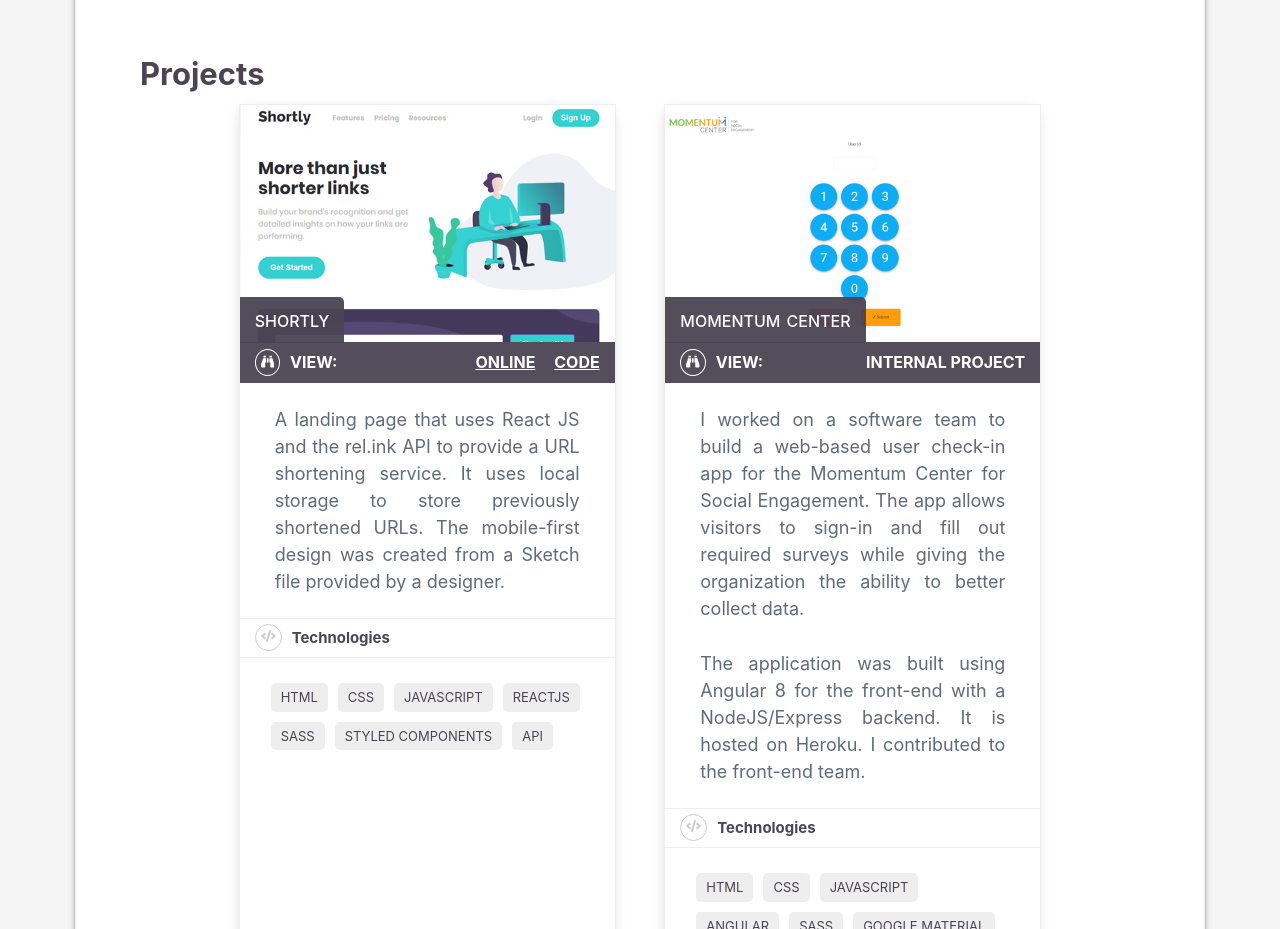
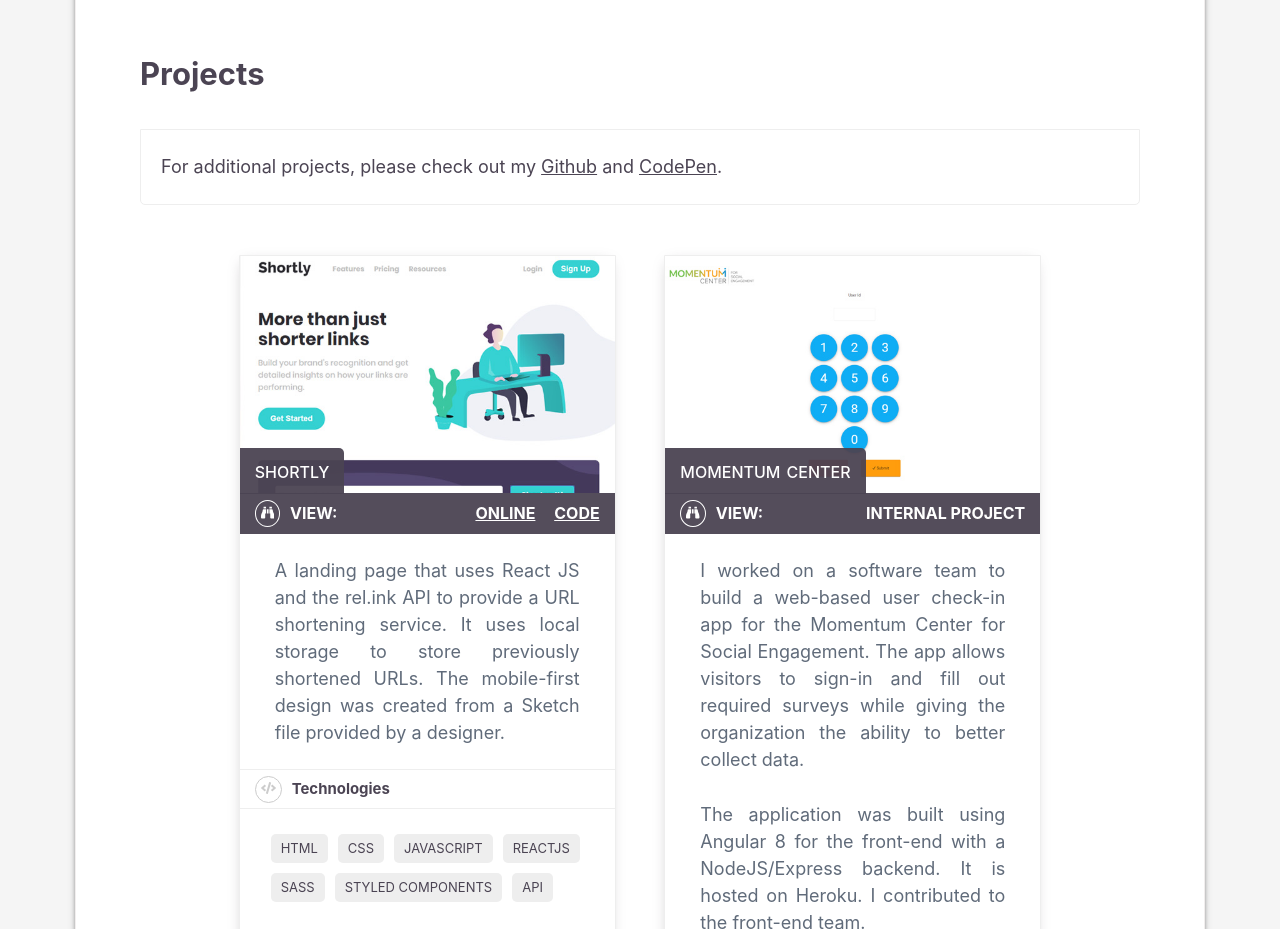
Before and after one commit to bobmatyas/gatsby-blog, a Gatsby site: page /portfolio in a window 1280 px wide. Shown: the part 960-1889 px from the top of the page. Built offline with nearby package versions, Linux system fonts and the light colour scheme; Gatsby itself is replaced by a stand-in of ours.

Commit message:
add codepen + github links to portfolio

```diff
--- a/src/pages/portfolio.js
+++ b/src/pages/portfolio.js
@@ -24,6 +24,8 @@
       <Skills />
 
       <h3 className="projects__header">Projects</h3>
+
+      <p className="projects__note">For additional projects, please check out my <a href="https://github.com/bobmatyas" target="_blank" rel="noopener noreferrer">Github</a> and <a href="https://codepen.io/bobmatyas"  target="_blank" rel="noopener noreferrer">CodePen</a>.</p>
 
       <div className="projects__holder">
 
--- a/src/styles/global.scss
+++ b/src/styles/global.scss
@@ -518,6 +518,27 @@
   padding: 2px 10px;
 }
 
+
+.projects__note {
+  background-color: #fff;
+  border: 1px solid #eee;
+  border-bottom-left-radius: 5px;
+  border-bottom-right-radius: 5px;
+  font-family: $font-stack;
+  margin: 25px 0 50px 0;
+  padding: 20px;
+}
+
+.projects__note a:link, .projects__note a:visited {
+  color: inherit;
+  text-decoration: underline;
+}
+
+.projects__note a:hover, .projects__note a:active {
+  color: #000;
+  text-decoration: none;
+}
+
 .social__icons {
   list-style-type: none;
   margin: 0;
```
